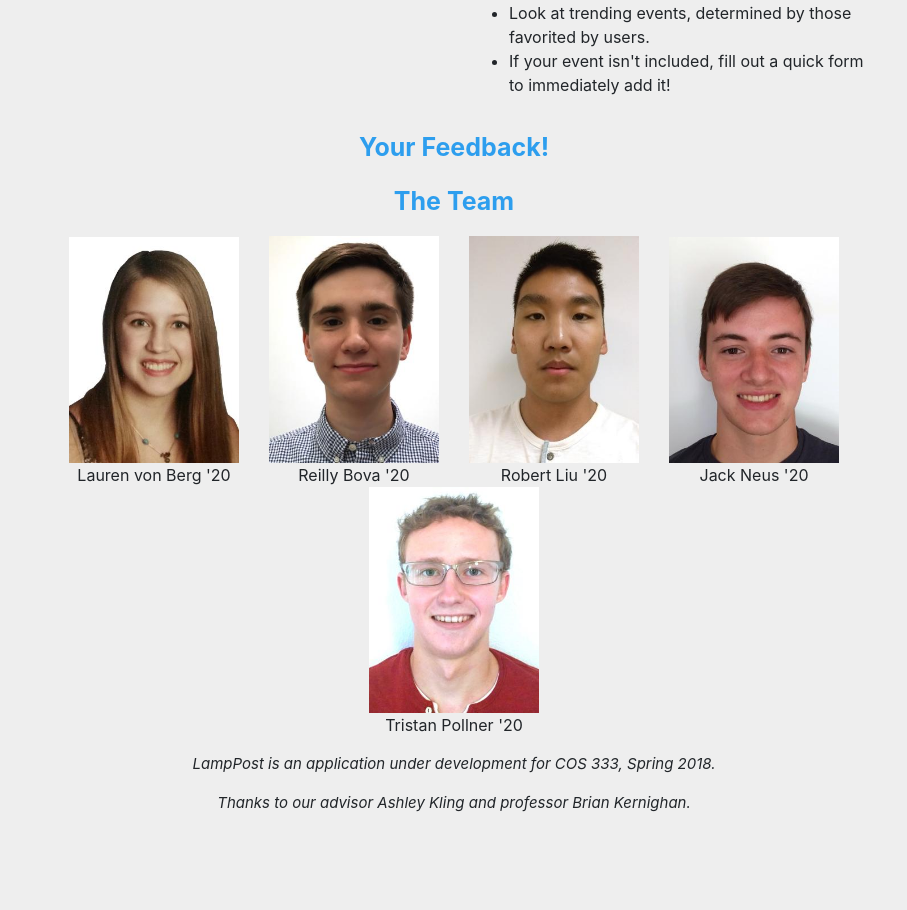
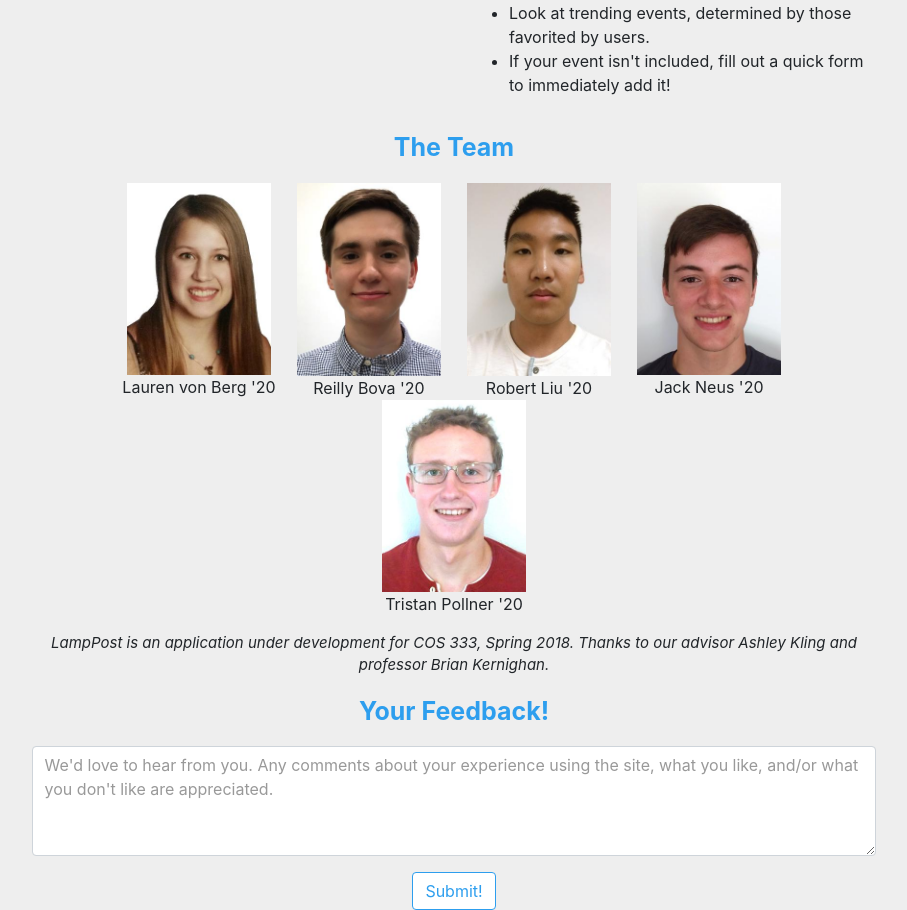
Before and after one commit to JackNeus/lampPost, a Flask app: page /about in a window 1280 px wide. Shown: the part 364-1274 px from the top of the page, without its empty margins (186-1093 px from the left). Before the commit the page ends 1176 px from the top, so only its background shows below. Run offline with Flask 2, Linux system fonts and the light colour scheme; style sheets or scripts are compiled from the project's sources; parts of the project's set-up code (start-up, migrations or seed data) failed here and were passed over; some libraries are stand-ins or nearby versions.

Commit message:
add feedback form

```diff
--- a/app/mod_web/forms.py
+++ b/app/mod_web/forms.py
@@ -26,3 +26,6 @@ class ReportForm(FlaskForm):
     event_id = TextField()
     category = RadioField('Reason:', choices=[("Duplicate event", "Duplicate event"), ("Spam/Offensive","Spam/Offensive"), ("Other", "Other")])
     description = TextAreaField('Description')
+
+class FeedbackForm(FlaskForm):
+    feedback = TextAreaField('Feedback')
--- a/app/mod_web/views.py
+++ b/app/mod_web/views.py
@@ -143,6 +143,18 @@ def addEvent():
 def myfavorites():
 	return render_template("web/myfavorites.html")
 
-@mod_web.route('/about')
+@mod_web.route('/about', methods=['GET', 'POST'])
 def about():
-	return render_template("web/about.html")
+	if request.method == "POST":
+		form = FeedbackForm(request.form)
+		eventData = {"feedback": request.form["feedback"]}
+		r = requests.put(CONFIG["BASE_URL"]+"/api/feedback/", json = eventData)
+		r = json.loads(r.text)
+		if r["status"] == "Success":
+			flash("Thank you! Your feedback has been reported.")
+			return render_template("web/about.html", formF=FeedbackForm())
+		else:
+			flash("Error in reporting feedback: " + r["error_msg"])
+			return render_template("web/about.html", formF=FeedbackForm())
+
+	return render_template("web/about.html", formF=FeedbackForm())
--- a/app/static/css/scss/about.scss
+++ b/app/static/css/scss/about.scss
@@ -44,7 +44,7 @@ h1 {
 #photoRow {
 	text-align: center;
 	.teamPhoto {
-		max-width: 200px;
+		max-width: 170px;
 	}
 }
 
--- a/app/templates/web/about.html
+++ b/app/templates/web/about.html
@@ -26,8 +26,6 @@
 
 		<div id="theTeam">
 
-			<div> <p class="bigTag"> Your Feedback! </p> </div>
-
 
 			<div> <p class="bigTag"> The Team </p> </div>
 		  	<div class="flex-container-row align-items-center justify-content-center" id = "photoRow">
@@ -55,9 +53,18 @@
 			</div>
 
 			<div id="abtFoot">
-				<p> LampPost is an application under development for COS 333, Spring 2018. </p>
-				<p> Thanks to our advisor Ashley Kling and professor Brian Kernighan. </p>
+				<p> LampPost is an application under development for COS 333, Spring 2018. Thanks to our advisor Ashley Kling and professor Brian Kernighan. </p>
 			</div>
+
+
+			<div> <p class="bigTag"> Your Feedback! </p> </div>
+
+			<form id="feedbackForm" action="/about" method="POST" role="form" enctype="multipart/form-data">
+				<div class="form-group">
+					{{ formF.feedback(placeholder="We'd love to hear from you. Any comments about your experience using the site, what you like, and/or what you don't like are appreciated.", class="form-control", rows="4", maxlength="3000") }}
+				</div>
+				<button type="submit" class="btn btn-primary submitAddButton">Submit!</button>
+			</form>
 		</div>
 
 	</div>
--- a/app/templates/web/add.html
+++ b/app/templates/web/add.html
@@ -31,7 +31,6 @@
 					{{ form.description.label(class="req") }}
 					{{ form.description(placeholder="A brief description of your event, and why people should come!", class="form-control", rows="4", maxlength="3000") }}
 				</div>
-
 				<div class="form-group">
 					{{ form.host.label(class="req") }}
 					{{ form.host(placeholder="(e.g. Bodyhype, Whig-Clio)", class="form-control", maxlength="100") }}
```
